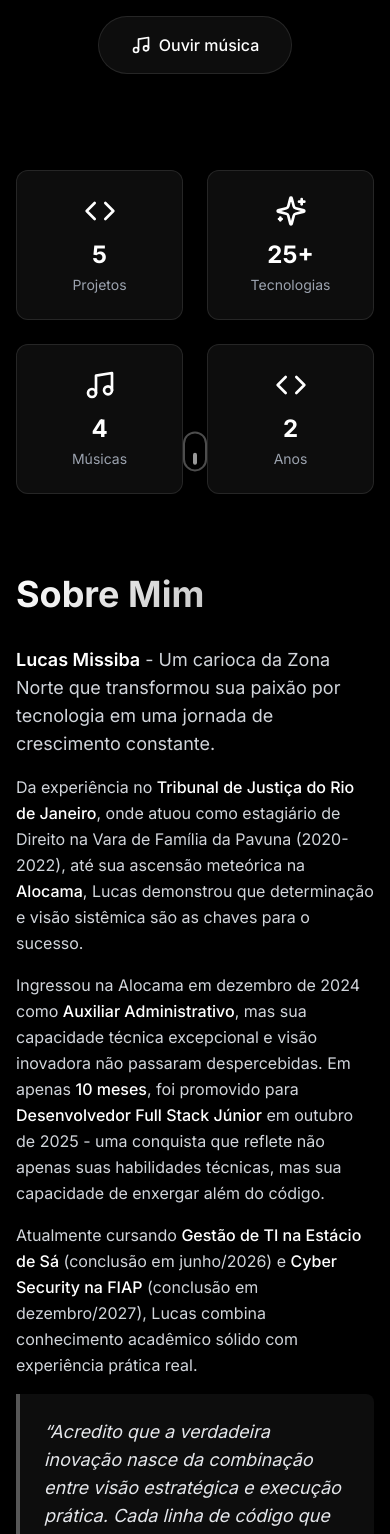
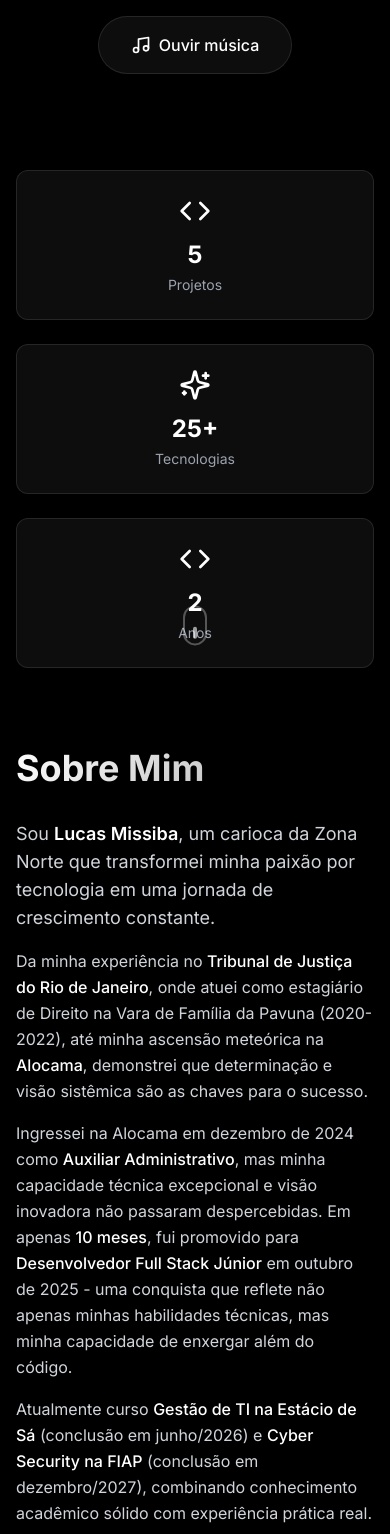
Before and after one commit to LucasMissiba/lucasmissibadev, a Next.js app: page / in a window 390 px wide. Shown: the part 443-1977 px from the top of the page. Built offline with nearby package versions, Linux system fonts and the light colour scheme.

Commit message:
Convert About section text to first person
- âœ… Changed all text from third person to first person
- âœ… More personal and direct tone
- âœ… Better connection with visitors
- âœ… Maintained professional content and structure

```diff
--- a/src/app/page.tsx
+++ b/src/app/page.tsx
@@ -116,12 +116,11 @@ export default function Home() {
                             initial={{ opacity: 0, y: 30 }}
                             animate={{ opacity: 1, y: 0 }}
                             transition={{ duration: 0.8, delay: 0.8 }}
-                            className="grid grid-cols-2 md:grid-cols-4 gap-6 pt-16 max-w-4xl mx-auto"
+                            className="grid grid-cols-1 md:grid-cols-3 gap-6 pt-16 max-w-4xl mx-auto"
                         >
                             {[
                                 { icon: Code, label: "Projetos", value: "5" },
                                 { icon: Sparkles, label: "Tecnologias", value: "25+" },
-                                { icon: Music, label: "Músicas", value: "4" },
                                 { icon: Code, label: "Anos", value: "2" },
                             ].map((stat, index) => (
                                 <motion.div
--- a/src/components/AboutSection.tsx
+++ b/src/components/AboutSection.tsx
@@ -66,19 +66,19 @@ const AboutSection: React.FC = () => {
                             className="space-y-4 text-gray-300 leading-relaxed"
                         >
                             <p className="text-lg">
-                                <span className="font-semibold text-white">Lucas Missiba</span> - Um carioca da Zona Norte que transformou sua paixão por tecnologia em uma jornada de crescimento constante.
+                                Sou <span className="font-semibold text-white">Lucas Missiba</span>, um carioca da Zona Norte que transformei minha paixão por tecnologia em uma jornada de crescimento constante.
                             </p>
 
                             <p>
-                                Da experiência no <span className="text-white font-medium">Tribunal de Justiça do Rio de Janeiro</span>, onde atuou como estagiário de Direito na Vara de Família da Pavuna (2020-2022), até sua ascensão meteórica na <span className="text-white font-medium">Alocama</span>, Lucas demonstrou que determinação e visão sistêmica são as chaves para o sucesso.
+                                Da minha experiência no <span className="text-white font-medium">Tribunal de Justiça do Rio de Janeiro</span>, onde atuei como estagiário de Direito na Vara de Família da Pavuna (2020-2022), até minha ascensão meteórica na <span className="text-white font-medium">Alocama</span>, demonstrei que determinação e visão sistêmica são as chaves para o sucesso.
                             </p>
 
                             <p>
-                                Ingressou na Alocama em dezembro de 2024 como <span className="text-white font-medium">Auxiliar Administrativo</span>, mas sua capacidade técnica excepcional e visão inovadora não passaram despercebidas. Em apenas <span className="text-white font-medium">10 meses</span>, foi promovido para <span className="text-white font-medium">Desenvolvedor Full Stack Júnior</span> em outubro de 2025 - uma conquista que reflete não apenas suas habilidades técnicas, mas sua capacidade de enxergar além do código.
+                                Ingressei na Alocama em dezembro de 2024 como <span className="text-white font-medium">Auxiliar Administrativo</span>, mas minha capacidade técnica excepcional e visão inovadora não passaram despercebidas. Em apenas <span className="text-white font-medium">10 meses</span>, fui promovido para <span className="text-white font-medium">Desenvolvedor Full Stack Júnior</span> em outubro de 2025 - uma conquista que reflete não apenas minhas habilidades técnicas, mas minha capacidade de enxergar além do código.
                             </p>
 
                             <p>
-                                Atualmente cursando <span className="text-white font-medium">Gestão de TI na Estácio de Sá</span> (conclusão em junho/2026) e <span className="text-white font-medium">Cyber Security na FIAP</span> (conclusão em dezembro/2027), Lucas combina conhecimento acadêmico sólido com experiência prática real.
+                                Atualmente curso <span className="text-white font-medium">Gestão de TI na Estácio de Sá</span> (conclusão em junho/2026) e <span className="text-white font-medium">Cyber Security na FIAP</span> (conclusão em dezembro/2027), combinando conhecimento acadêmico sólido com experiência prática real.
                             </p>
 
                             <motion.blockquote
@@ -89,7 +89,7 @@ const AboutSection: React.FC = () => {
                             </motion.blockquote>
 
                             <p>
-                                Com foco em <span className="text-white font-medium">JavaScript e PHP</span>, Lucas desenvolve interfaces imersivas, automações inteligentes e sistemas que fazem a diferença no dia a dia das pessoas.
+                                Com foco em <span className="text-white font-medium">JavaScript e PHP</span>, desenvolvo interfaces imersivas, automações inteligentes e sistemas que fazem a diferença no dia a dia das pessoas.
                             </p>
                         </motion.div>
 
```
